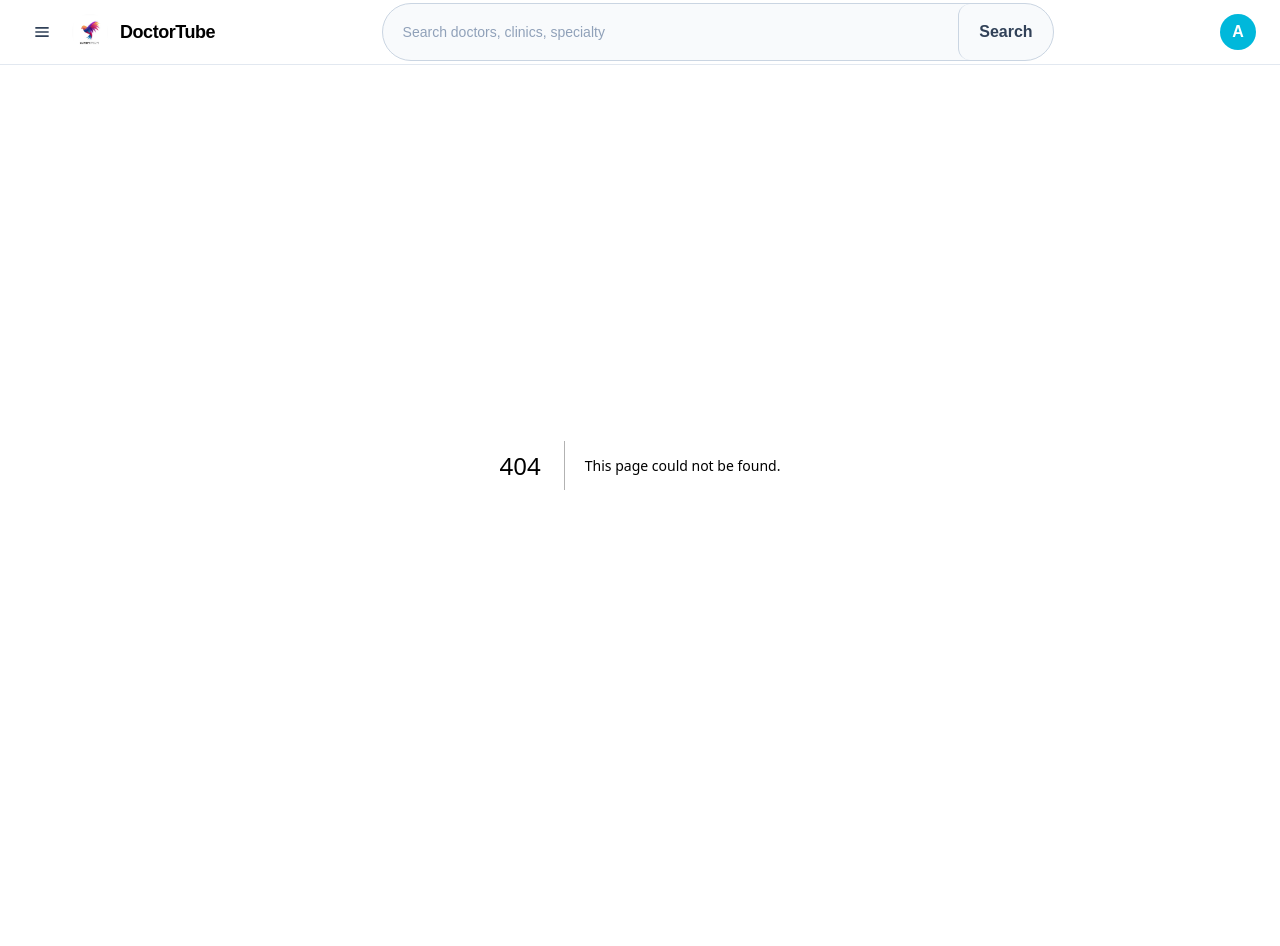
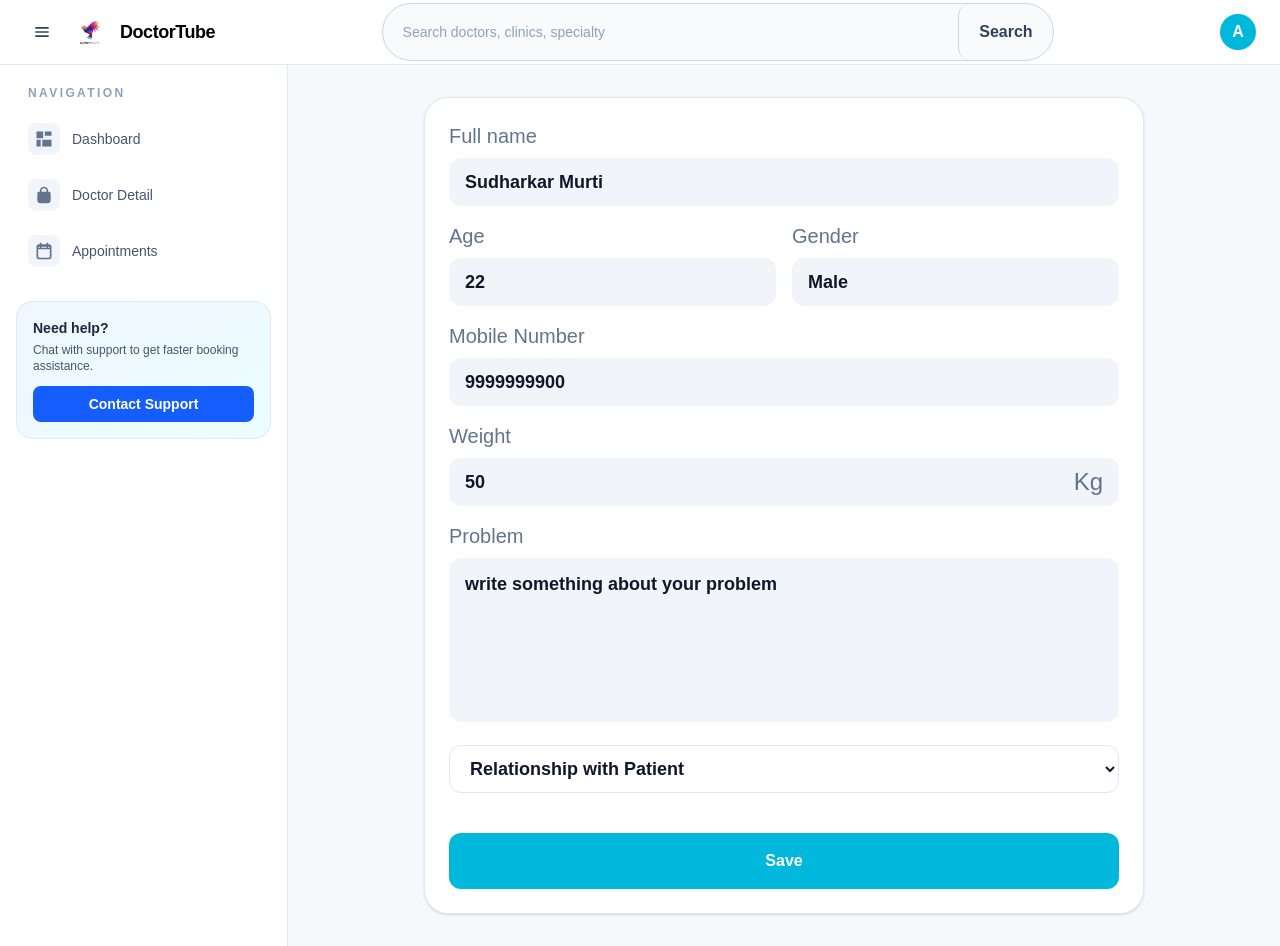
Before and after one commit to chaman3s/peartoughts, a Next.js app: page /dashBoard/AddPatientDetail in a window 1280 px wide. Before the commit this address had no page. Before the commit the page ends 865 px from the top, so only its background shows below. Built offline with nearby package versions, Linux system fonts and the light colour scheme.

Commit message:
create patientDetail

```diff
--- a/Screen/main/AddToCalendar/index.tsx
+++ b/Screen/main/AddToCalendar/index.tsx
@@ -12,22 +12,22 @@ const hourSlots = [
   "09.00 AM",
   "09.30 AM",
   "10.00 AM",
-  "10.30 PM",
-  "11.00 PM",
-  "11.30 PM",
-  "15.00 PM",
-  "15.30 PM",
-  "16.00 PM",
-  "16.30 PM",
-  "17.00 PM",
-  "17.30 PM",
+  "10.30 AM",
+  "11.00 AM",
+  "11.30 AM",
+  "03.00 PM",
+  "03.30 PM",
+  "04.00 PM",
+  "04.30 PM",
+  "05.00 PM",
+  "05.30 PM",
 ] as const;
 
 export default function AddToCalendarScreen() {
   const { doctor, setDoctor } = useDoctor();
   const navigate = useNavigate();
   const [selectedDay, setSelectedDay] = useState(doctor.appointmentDate.match(/\d+/)?.[0] ?? "27");
-  const [selectedHour, setSelectedHour] = useState(doctor.appointmentTime.replace(":", "."));
+  const [selectedHour, setSelectedHour] = useState("09.00 AM");
 
   const profileSubtitle = useMemo(() => `${doctor.specialist} - Dombivali`, [doctor.specialist]);
 
@@ -41,32 +41,10 @@ export default function AddToCalendarScreen() {
   };
 
   return (
-    <main className="min-h-screen bg-slate-100">
-      <section className="mx-auto max-w-md px-4 pb-8 pt-5">
+
         <div className="rounded-3xl border border-slate-200 bg-white p-4 shadow-sm">
           <div className="mb-5 flex items-center gap-3">
-            <button
-              type="button"
-              onClick={() => navigate("/dashBoard/appointmet-status?status=active")}
-              className="grid h-8 w-8 place-items-center rounded-full text-slate-700 hover:bg-slate-100"
-              aria-label="Back"
-            >
-              <span className="text-lg leading-none">&#8592;</span>
-            </button>
             <h1 className="text-3xl font-semibold text-slate-800">Add to Calendar</h1>
-          </div>
-
-          <div className="rounded-2xl border border-slate-200 p-3">
-            <div className="flex items-center gap-3">
-              <div className="h-20 w-20 overflow-hidden rounded-2xl bg-slate-100">
-                <Image src={doctor.doctorImage} alt={doctor.doctorName} width={80} height={80} className="h-20 w-20 object-cover" />
-              </div>
-              <div>
-                <p className="text-3xl font-semibold text-slate-800">{doctor.doctorName}</p>
-                <p className="mt-1 text-sm text-slate-500">{profileSubtitle}</p>
-                <p className="mt-2 text-sm text-slate-700">{doctor.doctorDegree}</p>
-              </div>
-            </div>
           </div>
 
           <h2 className="mt-5 text-3xl font-semibold text-slate-800">Select Date</h2>
@@ -84,6 +62,7 @@ export default function AddToCalendarScreen() {
                 <p key={weekDay}>{weekDay}</p>
               ))}
             </div>
+
             <div className="mt-2 grid grid-cols-7 gap-y-2 text-center">
               {calendarDays.map((day) => {
                 const dayText = String(day);
@@ -118,16 +97,6 @@ export default function AddToCalendarScreen() {
               );
             })}
           </div>
-
-          <Button
-            type="button"
-            onClick={handleViewAppointment}
-            className="mt-6 w-full rounded-2xl bg-cyan-500 py-3 text-xl font-semibold text-white hover:bg-cyan-600"
-          >
-            View My Appointment
-          </Button>
         </div>
-      </section>
-    </main>
   );
 }
--- /dev/null
+++ b/Screen/main/AddpatientDetailScreen/index.tsx
@@ -0,0 +1,144 @@
+"use client";
+
+import { useState } from "react";
+import Button from "@/Components/ui/Button";
+
+type PatientFormState = {
+  fullName: string;
+  age: string;
+  gender: string;
+  mobileNumber: string;
+  weight: string;
+  problem: string;
+  relationship: string;
+};
+
+const relationshipOptions = ["Son", "Brother", "Sister", "Father", "Mother", "Spouse"];
+
+export default function AddPatientDetailScreen() {
+  const [form, setForm] = useState<PatientFormState>({
+    fullName: "Sudharkar Murti",
+    age: "22",
+    gender: "Male",
+    mobileNumber: "9999999900",
+    weight: "50",
+    problem: "write something about your problem",
+    relationship: "",
+  });
+
+  const onChangeField = (key: keyof PatientFormState, value: string) => {
+    setForm((prev) => ({ ...prev, [key]: value }));
+  };
+
+  const handleSave = () => {
+    // Placeholder for API integration.
+    console.log("Patient detail saved", form);
+  };
+
+  return (
+    <main className="min-h-screen bg-[#f6f8fb]">
+      <section className="mx-auto w-full max-w-3xl px-4 py-6 md:px-6 md:py-8">
+        <div className="rounded-3xl border border-slate-200 bg-white p-4 shadow-sm sm:p-6">
+          <div className="space-y-4">
+            <Field label="Full name">
+              <input
+                type="text"
+                value={form.fullName}
+                onChange={(event) => onChangeField("fullName", event.target.value)}
+                className="h-12 w-full rounded-xl bg-slate-100 px-4 text-lg font-semibold text-slate-900 outline-none ring-1 ring-transparent focus:ring-cyan-500"
+              />
+            </Field>
+
+            <div className="grid grid-cols-1 gap-4 sm:grid-cols-2">
+              <Field label="Age">
+                <input
+                  type="text"
+                  value={form.age}
+                  onChange={(event) => onChangeField("age", event.target.value)}
+                  className="h-12 w-full rounded-xl bg-slate-100 px-4 text-lg font-semibold text-slate-900 outline-none ring-1 ring-transparent focus:ring-cyan-500"
+                />
+              </Field>
+              <Field label="Gender">
+                <input
+                  type="text"
+                  value={form.gender}
+                  onChange={(event) => onChangeField("gender", event.target.value)}
+                  className="h-12 w-full rounded-xl bg-slate-100 px-4 text-lg font-semibold text-slate-900 outline-none ring-1 ring-transparent focus:ring-cyan-500"
+                />
+              </Field>
+            </div>
+
+            <Field label="Mobile Number">
+              <input
+                type="tel"
+                value={form.mobileNumber}
+                onChange={(event) => onChangeField("mobileNumber", event.target.value)}
+                className="h-12 w-full rounded-xl bg-slate-100 px-4 text-lg font-semibold text-slate-900 outline-none ring-1 ring-transparent focus:ring-cyan-500"
+              />
+            </Field>
+
+            <Field label="Weight">
+              <div className="relative">
+                <input
+                  type="text"
+                  value={form.weight}
+                  onChange={(event) => onChangeField("weight", event.target.value)}
+                  className="h-12 w-full rounded-xl bg-slate-100 px-4 pr-12 text-lg font-semibold text-slate-900 outline-none ring-1 ring-transparent focus:ring-cyan-500"
+                />
+                <span className="pointer-events-none absolute right-4 top-1/2 -translate-y-1/2 text-2xl text-slate-500">
+                  Kg
+                </span>
+              </div>
+            </Field>
+
+            <Field label="Problem">
+              <textarea
+                value={form.problem}
+                onChange={(event) => onChangeField("problem", event.target.value)}
+                rows={5}
+                className="w-full resize-none rounded-xl bg-slate-100 px-4 py-3 text-lg font-semibold text-slate-900 outline-none ring-1 ring-transparent focus:ring-cyan-500"
+              />
+            </Field>
+
+            <Field label="">
+              <select
+                value={form.relationship}
+                onChange={(event) => onChangeField("relationship", event.target.value)}
+                className="h-12 w-full rounded-xl border border-slate-200 bg-white px-4 text-lg font-semibold text-slate-900 outline-none ring-1 ring-transparent focus:ring-cyan-500"
+              >
+                <option value="">Relationship with Patient</option>
+                {relationshipOptions.map((option) => (
+                  <option key={option} value={option}>
+                    {option}
+                  </option>
+                ))}
+              </select>
+            </Field>
+          </div>
+
+          <Button
+            type="button"
+            onClick={handleSave}
+            className="mt-10 w-full rounded-xl bg-cyan-500 py-3 text-xl font-semibold text-white hover:bg-cyan-600"
+          >
+            Save
+          </Button>
+        </div>
+      </section>
+    </main>
+  );
+}
+
+type FieldProps = {
+  label: string;
+  children: React.ReactNode;
+};
+
+function Field({ label, children }: FieldProps) {
+  return (
+    <label className="block">
+      {label && <span className="mb-2 block text-xl font-medium text-slate-500">{label}</span>}
+      {children}
+    </label>
+  );
+}
--- a/Screen/main/AppointmentStatus/index.tsx
+++ b/Screen/main/AppointmentStatus/index.tsx
@@ -1,11 +1,12 @@
 "use client";
 
-import { useMemo } from "react";
+import { useMemo, useState } from "react";
 import { useSearchParams } from "next/navigation";
 import Button from "@/Components/ui/Button";
 import { useDoctor } from "@/ContextApi/doctorContext";
 import DoctorHeader from "../DoctorHeader";
 import { useNavigate } from "@/utils";
+import AddToCalendarScreen from "../AddToCalendar";
 
 const SUCCESS_STATUSES = ["success", "successful", "active", "confirmed"] as const;
 
@@ -13,6 +14,7 @@ export default function AppointmentStatus() {
   const { doctor } = useDoctor();
   const navigate = useNavigate();
   const searchParams = useSearchParams();
+  const [showCalendor, setShowCalendor] = useState(false);
 
   const isSuccessful = useMemo(() => {
     const rawStatus = searchParams.get("status")?.trim().toLowerCase() ?? "success";
@@ -59,12 +61,16 @@ export default function AppointmentStatus() {
 
             <Button
               type="button"
-              onClick={handleAddToCalendar}
+              onClick={()=>setShowCalendor((p)=>!p)}
               className="w-fit rounded-2xl bg-cyan-100 px-6 py-3 text-base font-semibold text-cyan-600 hover:bg-cyan-200"
             >
               Add to calendar
             </Button>
-
+            {
+                showCalendor&&(
+                    <AddToCalendarScreen/>
+                )
+            }
             <div className="pt-1">
               <p className="text-lg font-semibold text-slate-900">Add Patient Details</p>
               <Button
--- /dev/null
+++ b/app/(main)/dashBoard/AddPatientDetail/page.tsx
@@ -0,0 +1,5 @@
+import AddPatientDetailScreen from "@/Screen/main/AddpatientDetailScreen";
+
+export default function AddPatientDetailPage() {
+  return <AddPatientDetailScreen />;
+}
```
